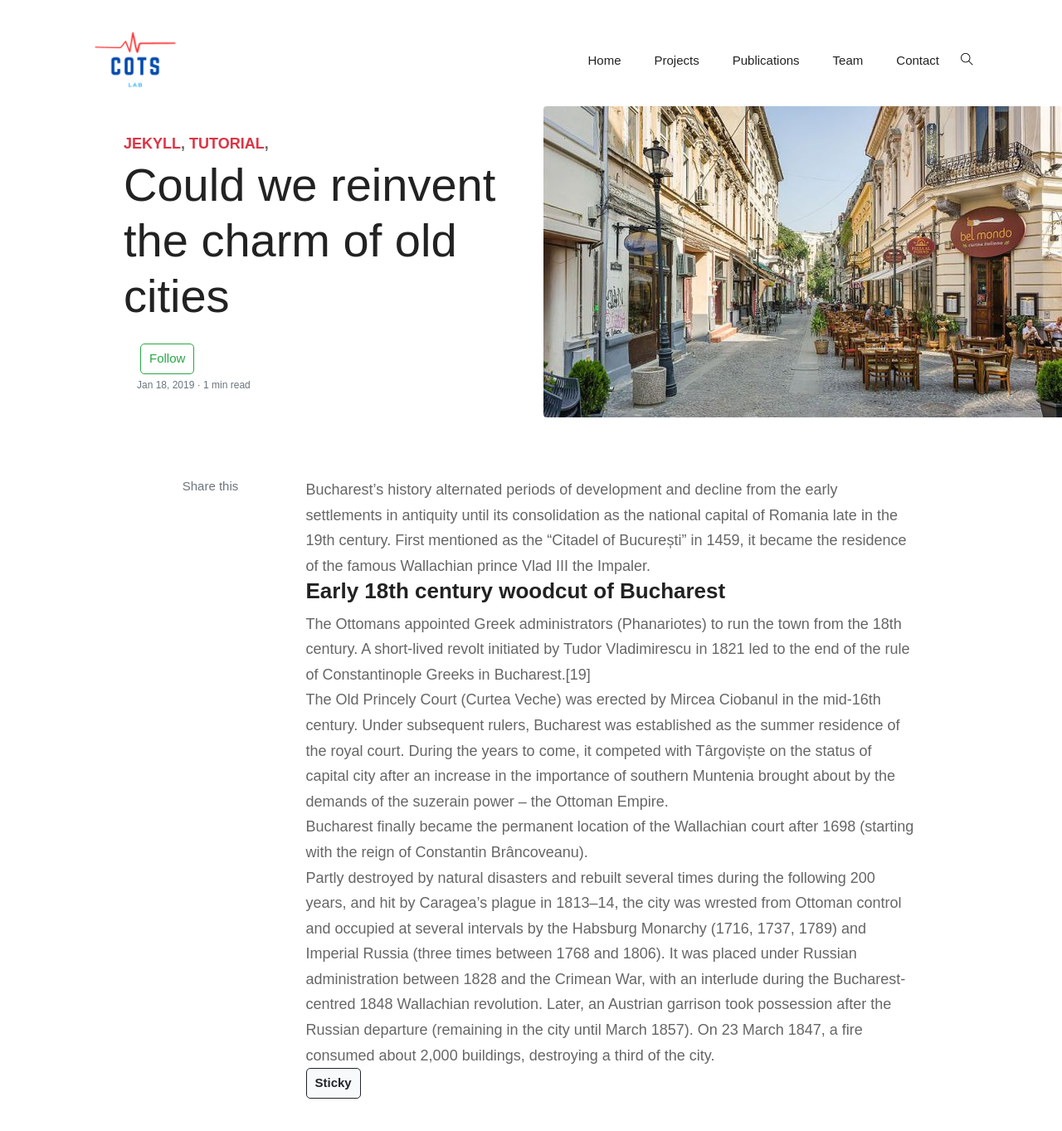
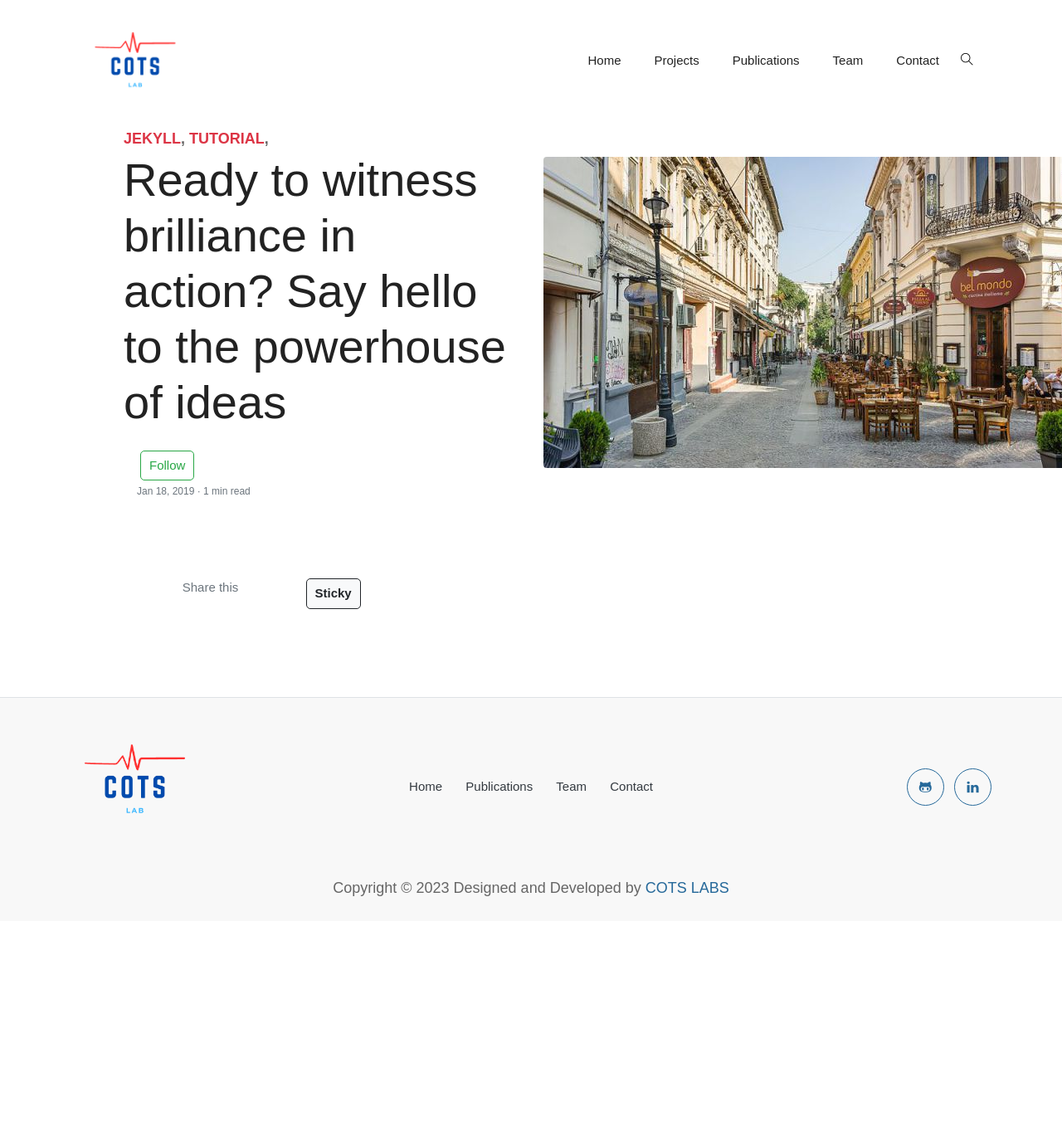
Before and after one commit to cots-lab/new-cots-website, a Jekyll site: the page built from _posts/2019-01-18-charm-old-cities.md, in a window 1280 px wide and 1400 px high. Shown: the top 1363 px of the window at 83% size. Built offline with Jekyll 4.4.1, drawn with Linux system fonts in a browser that asks for light colours; nearby versions of some CDN libraries; some web fonts are replaced; comment, search, counter and statistics services are not loaded.

Commit message:
Title and Sticky Description Changes

```diff
--- a/_config.yml
+++ b/_config.yml
@@ -1,7 +1,7 @@
 baseurl: "" # the subpath of your site, e.g. blog/
 url: "https://demo.themefisher.com" # the base hostname & protocol for your site, e.g. http://example.com/
 
-title: Northendlab Jekyll | Personal Blog Template
+title: COTS Labs
 description: >- # this means to ignore newlines until "baseurl:"
   Write an awesome description for your new site here. You can edit this
   line in _config.yml. It will appear in your document head meta (for
--- a/_includes/head.html
+++ b/_includes/head.html
@@ -6,7 +6,7 @@
   <meta name="description" content="{%if page.description%}{{page.description}}{%else%}{{site.description}}{%endif%}">
 
   <!-- theme meta -->
-  <meta name="theme-name" content="northendlab-jekyll" />
+  <meta name="theme-name" content="COTS Lab" />
 
      <!-- Bootstrap CSS -->
      <link rel="stylesheet" href="https://cdn.jsdelivr.net/npm/bootstrap@5.0.1/dist/css/bootstrap.min.css">
@@ -36,8 +36,8 @@
 
 
   <!--Favicon-->
-  <link rel="shortcut icon" href="{{ '/assets/images/favicon.png' | relative_url }} " type="image/x-icon">
-  <link rel="icon" href="{{ '/assets/images/favicon.png' | relative_url }} " type="image/x-icon">
+  <link rel="shortcut icon" href="{{ '/assets/images/RedLogo.png' | relative_url }} " type="image/x-icon">
+  <link rel="icon" href="{{ '/assets/images/RedLogo.png' | relative_url }} " type="image/x-icon">
 
 
 
--- a/_posts/2019-01-18-charm-old-cities.md
+++ b/_posts/2019-01-18-charm-old-cities.md
@@ -1,20 +1,8 @@
 ---
 layout: news
-title:  "Could we reinvent the charm of old cities"
+title:  "Ready to witness brilliance in action? Say hello to the powerhouse of ideas"
 author: jane
 categories: [ Jekyll, tutorial ]
 image: assets/images/home.jpg
 tags: [sticky]
 ---
-
-Bucharest’s history alternated periods of development and decline from the early settlements in antiquity until its consolidation as the national capital of Romania late in the 19th century. First mentioned as the “Citadel of București” in 1459, it became the residence of the famous Wallachian prince Vlad III the Impaler.
-
-#### Early 18th century woodcut of Bucharest
-
-The Ottomans appointed Greek administrators (Phanariotes) to run the town from the 18th century. A short-lived revolt initiated by Tudor Vladimirescu in 1821 led to the end of the rule of Constantinople Greeks in Bucharest.[19]
-
-The Old Princely Court (Curtea Veche) was erected by Mircea Ciobanul in the mid-16th century. Under subsequent rulers, Bucharest was established as the summer residence of the royal court. During the years to come, it competed with Târgoviște on the status of capital city after an increase in the importance of southern Muntenia brought about by the demands of the suzerain power – the Ottoman Empire.
-
-Bucharest finally became the permanent location of the Wallachian court after 1698 (starting with the reign of Constantin Brâncoveanu).
-
-Partly destroyed by natural disasters and rebuilt several times during the following 200 years, and hit by Caragea’s plague in 1813–14, the city was wrested from Ottoman control and occupied at several intervals by the Habsburg Monarchy (1716, 1737, 1789) and Imperial Russia (three times between 1768 and 1806). It was placed under Russian administration between 1828 and the Crimean War, with an interlude during the Bucharest-centred 1848 Wallachian revolution. Later, an Austrian garrison took possession after the Russian departure (remaining in the city until March 1857). On 23 March 1847, a fire consumed about 2,000 buildings, destroying a third of the city.
```
